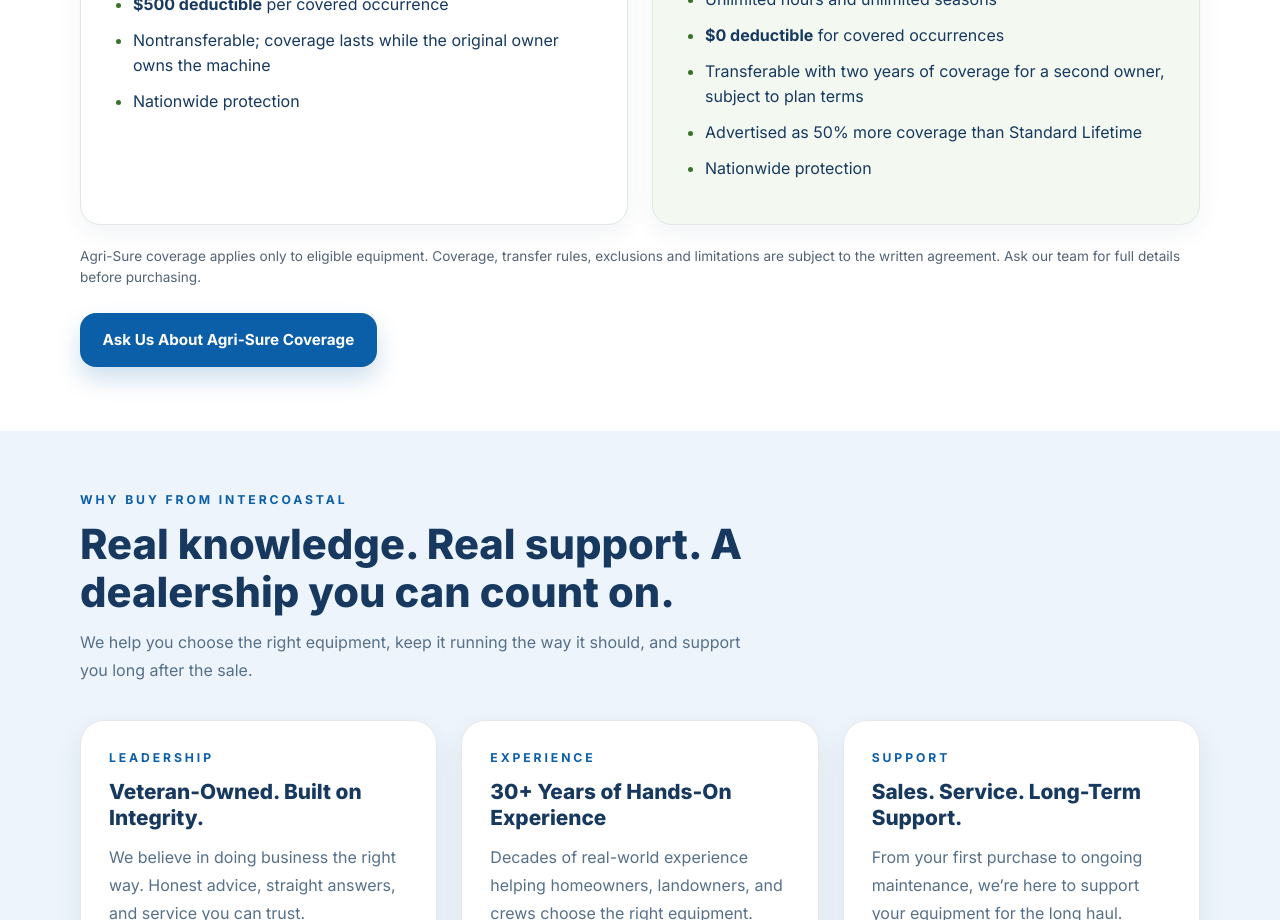
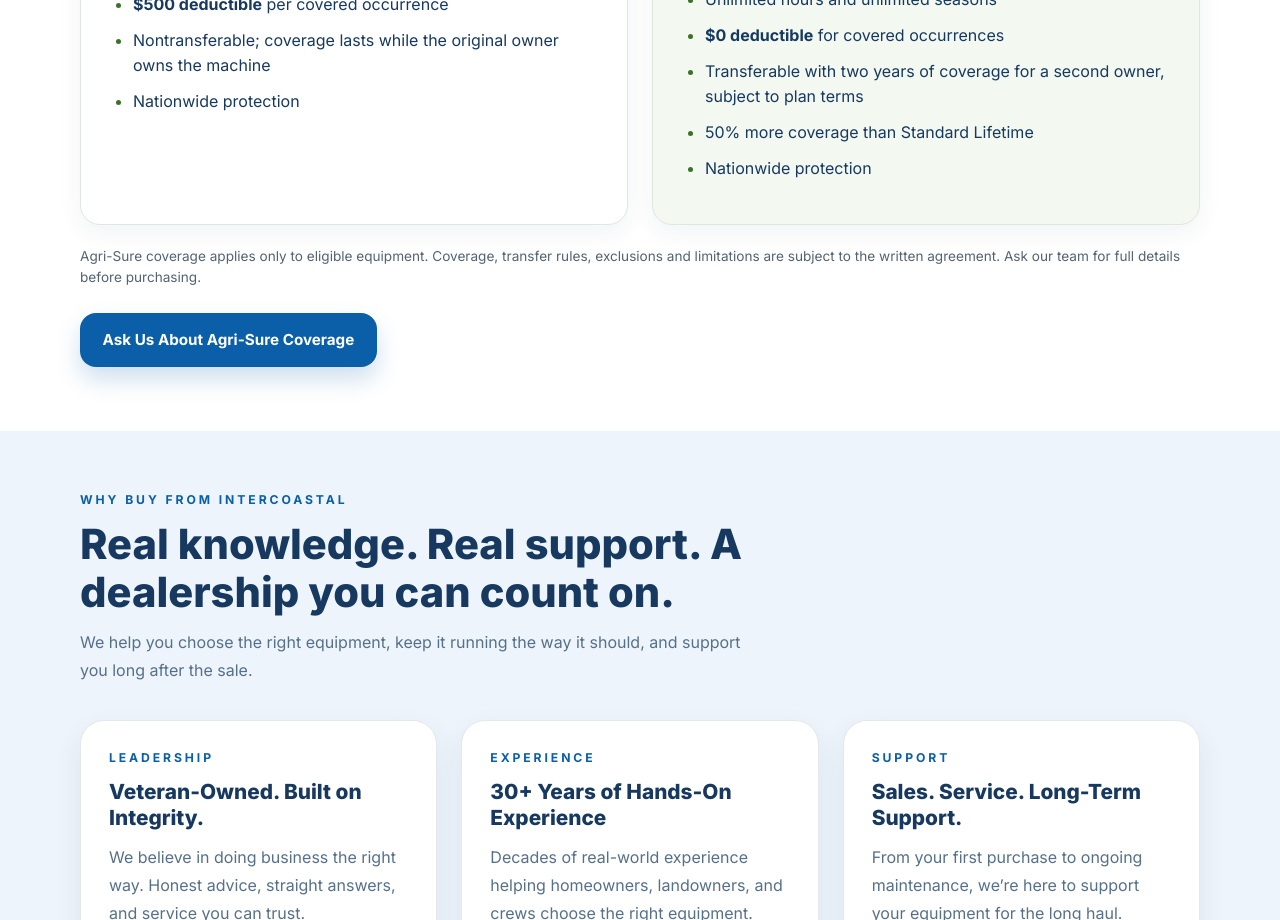
Before and after one commit to TanyaA318/intercoastal-website, a React (Vite) app: page / in a window 1280 px wide. Shown: the part 1640-2560 px from the top of the page. Built offline with nearby package versions, Linux system fonts and the light colour scheme.

Commit message:
Simplify Premium 50 percent coverage wording

```diff
--- a/src/App.jsx
+++ b/src/App.jsx
@@ -153,7 +153,7 @@ function HomePage() {
                   <li>Unlimited hours and unlimited seasons</li>
                   <li><strong>$0 deductible</strong> for covered occurrences</li>
                   <li>Transferable with two years of coverage for a second owner, subject to plan terms</li>
-                  <li>Advertised as 50% more coverage than Standard Lifetime</li>
+                  <li>50% more coverage than Standard Lifetime</li>
                   <li>Nationwide protection</li>
                 </ul>
               </article>
```
